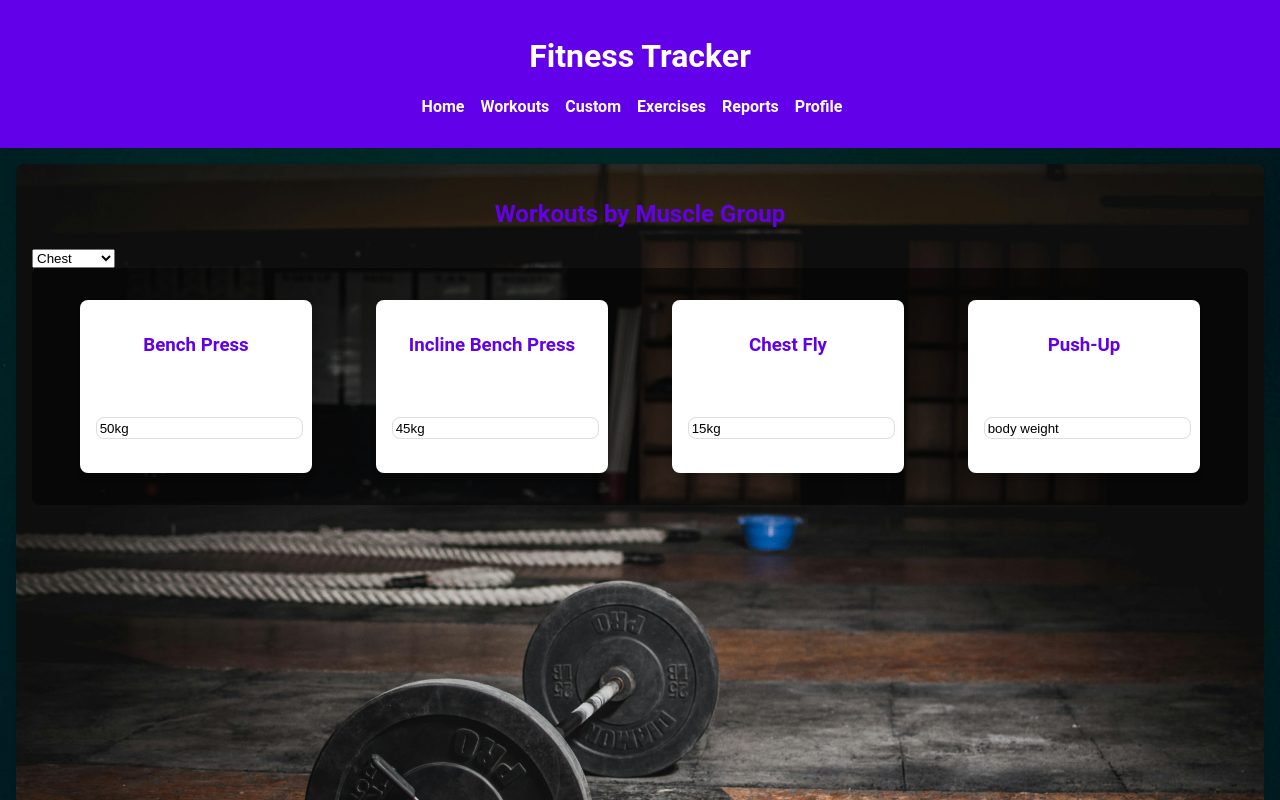
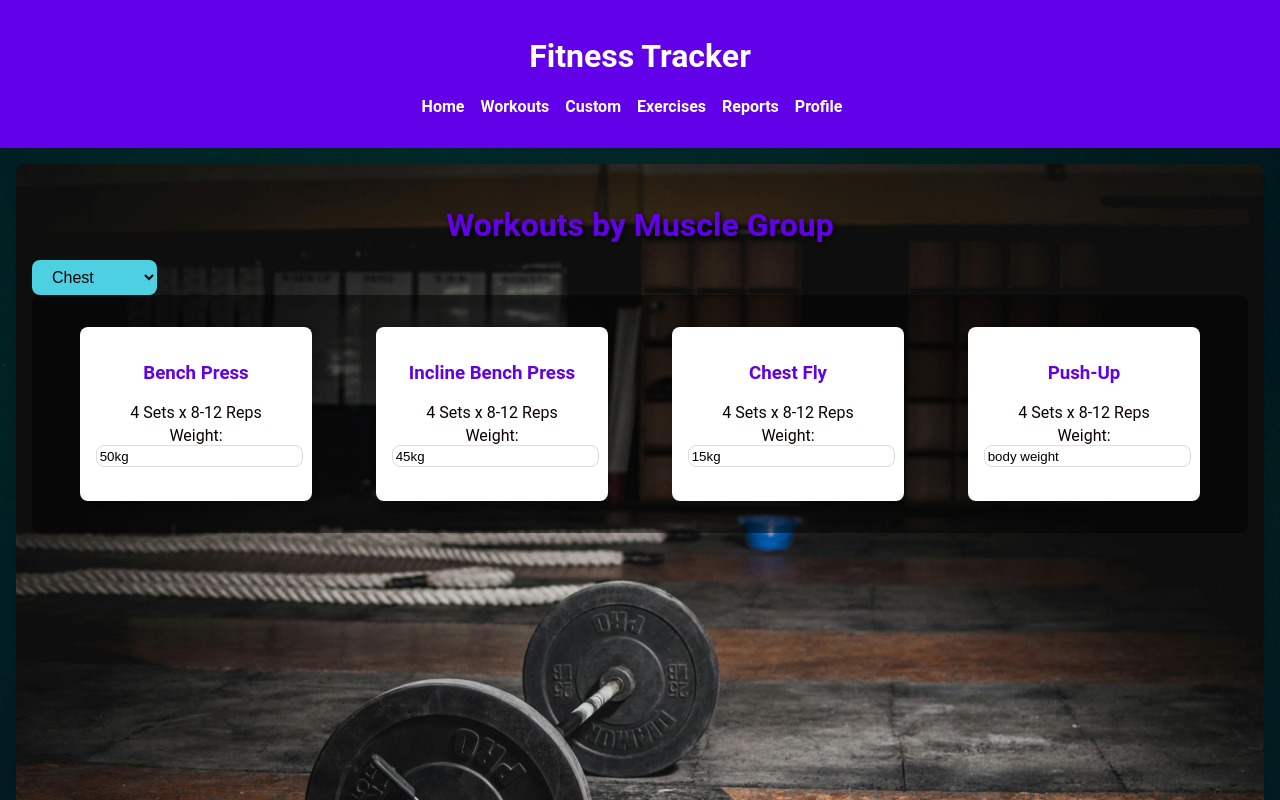
Before and after one commit to Caleb-Kiune/Fitness-Tracker, a React (Create React App) app: page /workouts in a window 1280 px wide. Shown: the top 800 px of the page. Built offline with nearby package versions, Linux system fonts and the light colour scheme; data requests are answered from the project's data file.

Commit message:
Adds styles

```diff
--- a/db.json
+++ b/db.json
@@ -41,14 +41,14 @@
       "completed": true
     },
     {
-      "id": 1731525700471,
+      "id": "1731525700471",
       "name": "y",
       "sets": "5",
       "reps": "5",
       "weight": "5",
       "category": "Chest",
       "day": "Monday",
-      "completed": false
+      "completed": true
     }
   ]
 }
--- a/src/App.css
+++ b/src/App.css
@@ -423,7 +423,7 @@
   background-size: cover;
   background-position: center;
   background-repeat: no-repeat;
-  color: white; /* Ensure text is readable */
+  color: rgb(12, 0, 0); /* Ensure text is readable */
   min-height: 100vh; /* Ensure it covers the full viewport height */
   border-radius: var(--border-radius);
   box-shadow: var(--box-shadow);
@@ -521,3 +521,85 @@
   min-height: 100vh; /* Ensure it covers the full viewport height */
   width: 100%; /* Ensure it covers the full width */
 }
+
+/* Styles for category selection button */
+.category-button {
+  background-color: #4dd0e1; /* Lighter teal for contrast */
+  color: black; /* Dark text for readability */
+  padding: 0.5em 1em;
+  border: none;
+  border-radius: var(--border-radius);
+  cursor: pointer;
+  font-size: 1em;
+  transition: background-color 0.3s, transform 0.2s;
+}
+
+/* Hover effect for better user experience */
+.category-button:hover {
+  background-color: #00acc1; /* Slightly darker teal on hover */
+  color: white; /* White text on hover */
+  transform: scale(1.05); /* Slightly enlarges the button */
+}
+
+/* Styles for the heading "Workouts by Muscle Group" */
+.workouts-heading {
+  color: #FFD700; /* Bright gold color */
+  text-shadow: 2px 2px 4px rgba(0, 0, 0, 0.7); /* Add a subtle shadow for contrast */
+  font-size: 2em; /* Adjust size as needed */
+  font-weight: bold; /* Make the text bold */
+  margin-bottom: 0.5em; /* Space below the heading */
+}
+
+
+
+
+
+/* Styles for custom workout cards */
+.custom-workout-card {
+  background-color: rgba(255, 255, 255, 0.8); /* Semi-transparent white background for readability */
+  border-radius: var(--border-radius);
+  box-shadow: var(--box-shadow);
+  margin: 1em;
+  padding: 1em;
+  width: 200px;
+  text-align: center;
+  transition: transform 0.2s, box-shadow 0.2s;
+  color: var(--text-color); /* Ensure text color is readable */
+}
+
+.custom-workout-card:hover {
+  transform: scale(1.05); /* Slightly enlarge the card on hover */
+  box-shadow: 0 6px 10px rgba(0, 0, 0, 0.15); /* Increase shadow on hover */
+}
+
+.custom-workout-card.completed {
+  background-color: rgba(124, 194, 203, 0.8); /* Light teal for completed workouts */
+  border-left: 4px solid #03dac6; /* Teal border for visual distinction */
+}
+
+.custom-workout-card h3 {
+  color: var(--primary-color);
+  margin-bottom: 0.5em;
+}
+
+.custom-workout-card p {
+  margin: 0.5em 0;
+}
+
+/* Styles for buttons inside workout cards */
+.custom-workout-card button {
+  background-color: var(--secondary-color);
+  color: white;
+  padding: 0.5em 1em;
+  border: none;
+  border-radius: var(--border-radius);
+  cursor: pointer;
+  font-size: 1em;
+  margin-top: 0.5em;
+  transition: background-color 0.3s, transform 0.2s;
+}
+
+.custom-workout-card button:hover {
+  background-color: var(--button-hover-color);
+  transform: scale(1.05);
+}
--- a/src/Components/CustomWorkouts.js
+++ b/src/Components/CustomWorkouts.js
@@ -14,7 +14,6 @@
   const [isEditing, setIsEditing] = useState(false);
   const [editingIndex, setEditingIndex] = useState(null);
 
-  // Fetch initial workout data
   useEffect(() => {
     fetch('http://localhost:3001/workouts')
       .then(response => response.json())
@@ -165,8 +164,8 @@
       <div className="workout-list">
         <h3>Workouts</h3>
         {workoutList.map((workout, index) => (
-          <div key={index} className={`workout-card ${workout.completed ? 'completed' : ''}`}>
-            <h4>{workout.name}</h4>
+          <div key={index} className={`custom-workout-card ${workout.completed ? 'completed' : ''}`}>
+            <h3>{workout.name}</h3>
             <p>Sets: {workout.sets}</p>
             <p>Reps: {workout.reps}</p>
             <p>Weight: {workout.weight} kg</p>
--- a/src/Components/Workouts.js
+++ b/src/Components/Workouts.js
@@ -62,8 +62,8 @@
 
   return (
     <div className="workouts">
-      <h2>Workouts by Muscle Group</h2>
-      <select onChange={handleMuscleGroupChange} value={selectedMuscleGroup}>
+      <h2 className='workouts-heading'>Workouts by Muscle Group</h2>
+      <select className='category-button' onChange={handleMuscleGroupChange} value={selectedMuscleGroup}>
         {Object.keys(exercises).map((muscleGroup) => (
           <option key={muscleGroup} value={muscleGroup}>
             {muscleGroup}
```
